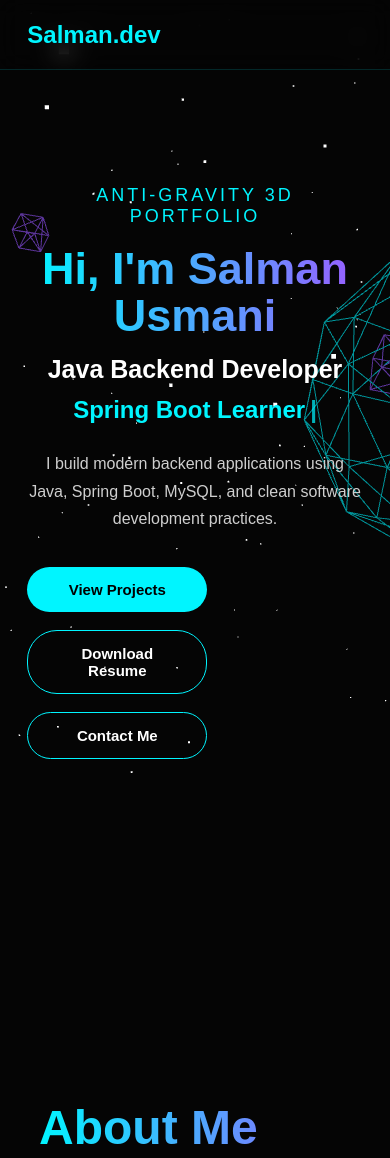
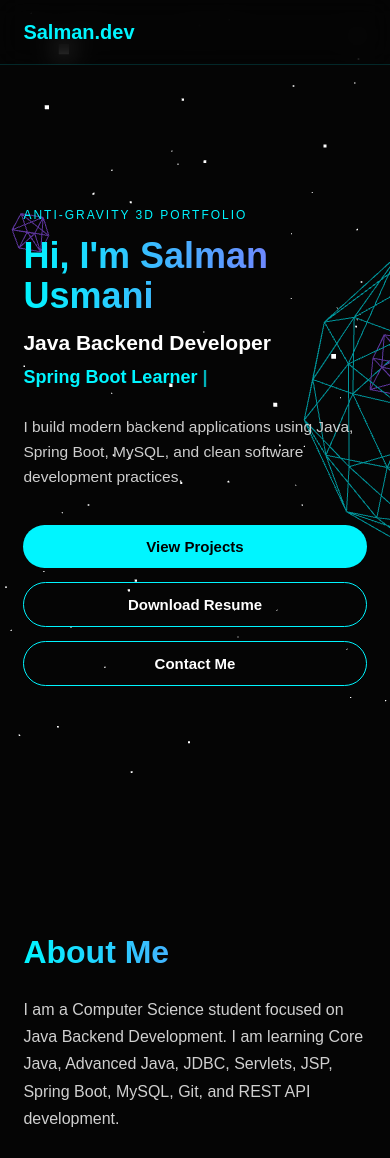
Before and after one commit to SalmanUsmani-web/antigravity-portfolio, a website built with Vite: page index.html in a window 390 px wide. Shown: the top 1158 px of the page. Built offline with nearby package versions, Linux system fonts and the light colour scheme.

Commit message:
Fix mobile responsive layout

```diff
--- a/src/style.css
+++ b/src/style.css
@@ -844,3 +844,172 @@ button:hover {
     grid-template-columns: 1fr;
   }
 }
+
+/* ---------- Mobile Responsive Fix ---------- */
+
+@media (max-width: 768px) {
+  body {
+    overflow-x: hidden;
+  }
+
+  .navbar {
+    height: 65px;
+    padding: 0 6%;
+  }
+
+  .navbar h3 {
+    font-size: 20px;
+  }
+
+  .hero {
+    min-height: 100vh;
+    padding: 110px 6% 60px;
+    flex-direction: column;
+    justify-content: center;
+    align-items: flex-start;
+    text-align: left;
+    gap: 25px;
+  }
+
+  .hero-content {
+    max-width: 100%;
+    width: 100%;
+  }
+
+  .tag {
+    font-size: 13px;
+    letter-spacing: 2px;
+    margin-bottom: 14px;
+  }
+
+  .hero h1 {
+    font-size: 42px;
+    line-height: 1.1;
+  }
+
+  .hero h2 {
+    font-size: 24px;
+  }
+
+  .typing-text {
+    font-size: 18px;
+    min-height: 26px;
+  }
+
+  .desc {
+    font-size: 15.5px;
+    line-height: 1.6;
+    max-width: 100%;
+  }
+
+  .buttons {
+    width: 100%;
+    flex-direction: column;
+    gap: 14px;
+  }
+
+  .btn {
+    width: 100%;
+    text-align: center;
+    padding: 13px 20px;
+  }
+
+  .about-section,
+  .services-section,
+  .skills-section,
+  .education-section,
+  .training-section,
+  .projects-section,
+  .contact-section {
+    min-height: auto;
+    padding: 90px 6%;
+  }
+
+  .about-section h2,
+  .services-section h2,
+  .skills-section h2,
+  .education-section h2,
+  .training-section h2,
+  .projects-section h2,
+  .contact-section h2 {
+    font-size: 36px;
+    margin-bottom: 25px;
+  }
+
+  .about-section p,
+  .contact-section > p {
+    font-size: 16px;
+    line-height: 1.7;
+  }
+
+  .service-cards,
+  .training-cards,
+  .project-cards,
+  .contact-box {
+    grid-template-columns: 1fr;
+  }
+
+  .skill-cards {
+    display: grid;
+    grid-template-columns: repeat(2, 1fr);
+    gap: 14px;
+  }
+
+  .skill-card {
+    min-width: auto;
+    padding: 22px 14px;
+    font-size: 15px;
+  }
+
+  .service-card,
+  .training-card,
+  .project-card,
+  .education-card,
+  .contact-box div {
+    padding: 24px;
+  }
+
+  .project-links {
+    flex-direction: column;
+    gap: 12px;
+  }
+
+  .project-links a {
+    text-align: center;
+  }
+
+  .back-to-top {
+    right: 18px;
+    bottom: 18px;
+    width: 44px;
+    height: 44px;
+  }
+}
+
+@media (max-width: 420px) {
+  .hero h1 {
+    font-size: 36px;
+  }
+
+  .hero h2 {
+    font-size: 21px;
+  }
+
+  .tag {
+    font-size: 12px;
+  }
+
+  .skill-cards {
+    grid-template-columns: 1fr;
+  }
+
+  .about-section h2,
+  .services-section h2,
+  .skills-section h2,
+  .education-section h2,
+  .training-section h2,
+  .projects-section h2,
+  .contact-section h2 {
+    font-size: 32px;
+  }
+}
```
